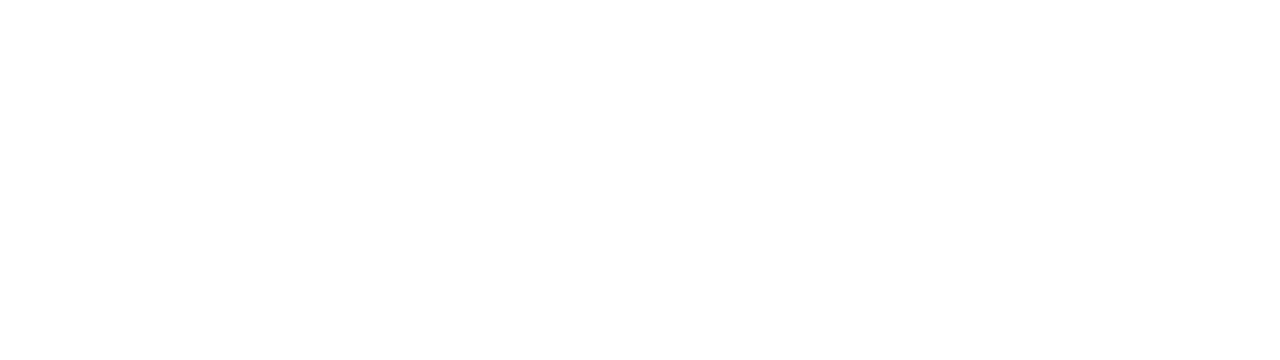
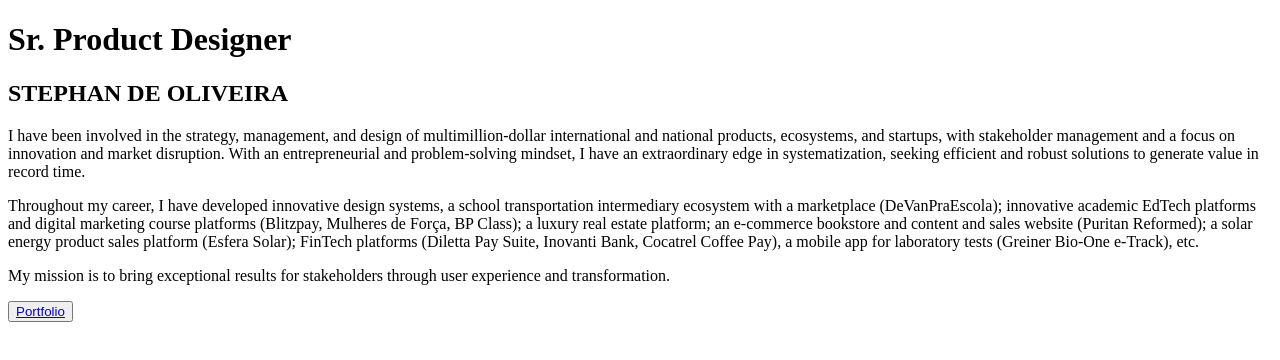
Before and after one commit to stephanoliveira/codex, a plain HTML site: page index.html in a window 1280 px wide. Drawn offline with Linux system fonts and the light colour scheme.

Commit message:
First commit.

```diff
--- a/index.html
+++ b/index.html
@@ -7,6 +7,26 @@
     <title>Document</title>
 </head>
 <body>
-
+    <div>
+        <h1>
+            Sr. Product Designer
+        </h1>
+        <h2>
+            STEPHAN DE OLIVEIRA
+        </h2>
+    </div>
+    <div>
+        <p>I have been involved in the strategy, management, and design of multimillion-dollar international and national products, ecosystems, and startups, with stakeholder management and a focus on innovation and market disruption. With an entrepreneurial and problem-solving mindset, I have an extraordinary edge in systematization, seeking efficient and robust solutions to generate value in record time.
+        </p>
+        <p>Throughout my career, I have developed innovative design systems, a school transportation intermediary ecosystem with a marketplace (DeVanPraEscola); innovative academic EdTech platforms and digital marketing course platforms (Blitzpay, Mulheres de Força, BP Class); a luxury real estate platform; an e-commerce bookstore and content and sales website (Puritan Reformed); a solar energy product sales platform (Esfera Solar); FinTech platforms (Diletta Pay Suite, Inovanti Bank, Cocatrel Coffee Pay), a mobile app for laboratory tests (Greiner Bio-One e-Track), etc.
+        </p>
+        <p>My mission is to bring exceptional results for stakeholders through user experience and transformation.
+        </p>
+    </div>
+    <div>
+        <button>
+            <a href="https://www.behance.net/stephan-de-oliveira/"_blank> Portfolio </a>
+        </button>
+    </div>
 </body>
 </html>
```
